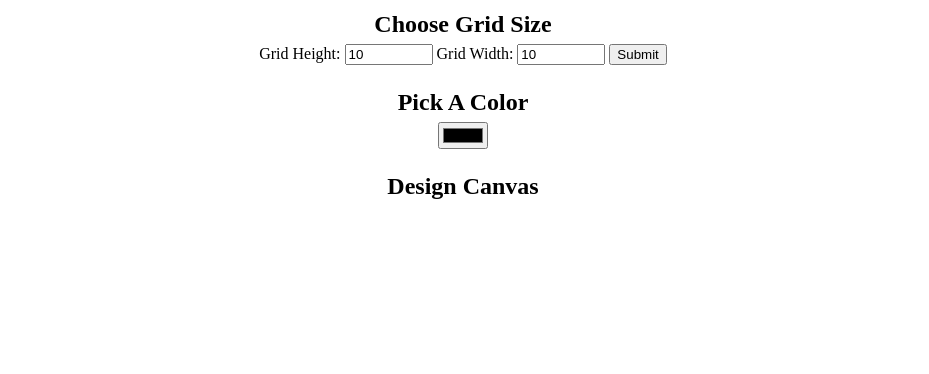
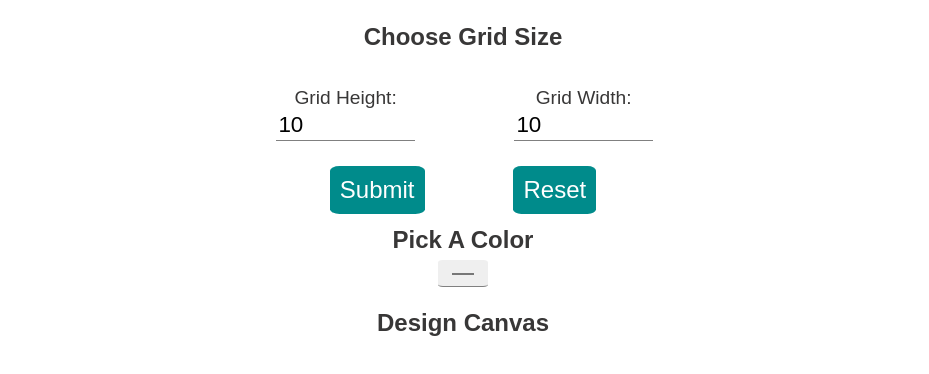
Before and after one commit to okezieobi/ALC-7daysOfCodeChallenge, a website: page index.html in a window 1280 px wide. Shown: the part 126-500 px from the top of the page, without its empty margins (177-1106 px from the left). Drawn offline with nearby package versions, Linux system fonts and the light colour scheme.

Commit message:
added styles

```diff
--- a/designs.js
+++ b/designs.js
@@ -1,27 +1,34 @@
-$(document).ready(function(){ // makes functions is available after document loads
-    var size = $('#sizePicker'); // Select size input
-    size.submit(function makeGrid(grid) { // When size is submitted by the user, call makeGrid() to generate grid from input height and width
+$(document).ready(function() {
+  // makes functions is available after document loads
+  const size = $('#sizePicker'); // Select size input
+  size.click(function makeGrid(grid) {
+    // When size is submitted by the user, call makeGrid() to generate grid from inputs
     // Your code goes here!
     $('table tr').remove(); // prevents making more grid after initial creation
-        var height = $('#inputHeight').val(); // height input to make grid
-        var width = $('#inputWidth').val(); // width unput to make grid
-        var heightIndex = 1;
-        while(heightIndex <= height){ // iterating upto input height
+    const height = $('#inputHeight').val(); // height input to make grid
+    const width = $('#inputWidth').val(); // width unput to make grid
+    let heightIndex = 1;
+    while (heightIndex <= height) {
+      // iterating upto input height
       $('table').append('<tr></tr>'); // appending column part of grid to table
-            for(var widthIndex = 1; widthIndex <= width; widthIndex++){ // iterating upto input width
+      for (let widthIndex = 1; widthIndex <= width; widthIndex++) {
+        // iterating upto input width
         $('tr:last').append('<td></td>'); // appending row to grid column
-                $('td').attr('class', 'unitBox'); // add class attribute to row
+        $('td').addClass('unitBox'); // add class
+        $('.unitBox').css({ background: 'white' });
       }
       heightIndex++;
     }
-        grid.preventDefault(); //stops default action of makeGrid()
+    grid.preventDefault(); //stops default action of makeGrid
 
-        $('.unitBox').click(function(){ // add or remove selected background color to each cell
-            var color = $('#colorPicker').val(); // select color input
-            if($(this).attr('data-click-state') == 1){ // toggles between input and white default background color for class unitBox of each cell
+    $('.unitBox').click(function() {
+      // add or remove selected background color to each cells
+      let color = $('#colorPicker').val(); // select color input
+      if ($(this).attr('data-click-state') == 1) {
+        // toggles between input and white default background color for class unitBox of each cell
         $(this).attr('data-click-state', 0);
         $(this).css('background-color', 'white');
-            } else{
+      } else {
         $(this).attr('data-click-state', 1);
         $(this).css('background-color', color);
       }
--- a/index.html
+++ b/index.html
@@ -1,28 +1,49 @@
 <!DOCTYPE html>
-<html>
+<html lang="en">
+
 <head>
+    <meta charset="utf-8">
+    <meta name="viewport" content="width=device-width, initial-scale=1.0">
     <title>Pixel Art Maker!</title>
     <link rel="stylesheet" href="https://fonts.googleapis.com/css?family=Monoton">
     <link rel="stylesheet" href="styles.css">
 </head>
+
 <body>
+    <header>
         <h1>Lab: Pixel Art Maker</h1>
-
+    </header>
+    <main>
+        <form id="sizePicker">
+            <fieldset>
+                <legend>
                     <h2>Choose Grid Size</h2>
-    <form id="sizePicker">
-        Grid Height:
+                </legend>
+                <section class="inputSet">
+                    <div>
+                        <label for="inputHeight">Grid Height:</label>
                         <input type="number" id="inputHeight" name="height" min="1" value="10">
-        Grid Width:
+                    </div>
+                    <div>
+                        <label for="inputWidth">Grid Width:</label>
                         <input type="number" id="inputWidth" name="width" min="1" value="10">
-        <input type="submit">
+                    </div>
+                </section>
+                <div class="buttonGroup">
+                    <button class="zoom">Submit</button>
+                    <button class="zoom">Reset</button>
+                </div>
+                <div></div>
+                <h2>Pick A Color</h2>
+                <input type="color" id="colorPicker" class="zoom">
+            </fieldset>
         </form>
 
-    <h2>Pick A Color</h2>
-    <input type="color" id="colorPicker">
-
         <h2>Design Canvas</h2>
-    <table id="pixelCanvas"></table>
+        <table id="pixelCanvas" cellspacing="0" cellpadding="0"></table>
+    </main>
     <script src="https://ajax.googleapis.com/ajax/libs/jquery/3.3.1/jquery.min.js"></script>
     <script src="designs.js"></script>
 </body>
+
 </html>
--- a/styles.css
+++ b/styles.css
@@ -35,6 +35,84 @@ td {
   width: 20px;
 }
 
-input[type=number] {
+input[type='number'] {
   width: 6em;
 }
+
+button {
+  padding: 10px;
+  margin: auto 3.6%;
+  border: none;
+  border-radius: 10%;
+  font-size: 150%;
+  text-align: center;
+  background: darkcyan;
+  color: white;
+  cursor: pointer;
+  outline: 0;
+}
+
+fieldset {
+  border: none;
+}
+
+main {
+  font-family: sans-serif;
+  color: rgb(56, 55, 55);
+}
+
+input {
+  margin: 0px 1%;
+  padding: 1%;
+  font-size: 140%;
+  border-color: grey;
+  outline: 0;
+  border-style: none none solid none;
+  border-width: 0.1px;
+}
+
+input:focus {
+  box-shadow: 0px 1px darkcyan;
+}
+
+.inputSet {
+  margin: 2% 0;
+  display: flex;
+  flex-flow: row wrap;
+  justify-content: center;
+}
+
+.buttonGroup {
+  display: flex;
+  flex-flow: row wrap;
+  justify-content: center;
+}
+
+label {
+  font-size: 120%;
+}
+
+#colorPicker {
+  border-radius: 10%;
+  cursor: pointer;
+}
+
+#pixelCanvas {
+  cursor: pointer;
+}
+
+.zoom {
+  transition: 0.2s;
+}
+
+.zoom:hover {
+  transform: scale(1.1);
+}
+
+td {
+  transition: 0.25s;
+  box-shadow: inset 0 0 0 1px;
+}
+td:hover {
+  transform: scale(1.5);
+}
```
Also changed, not shown: package.json (added, +26 -0 lines), 2 other files. Lines whose indentation alone changed are shown as unchanged.
